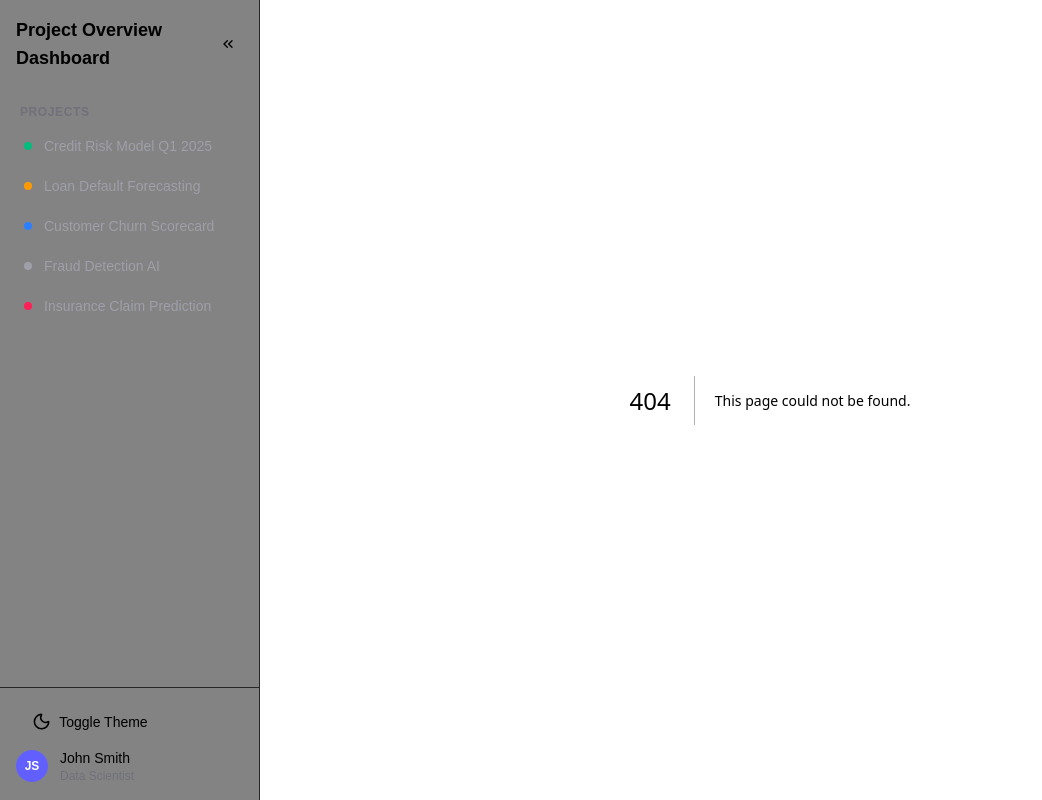
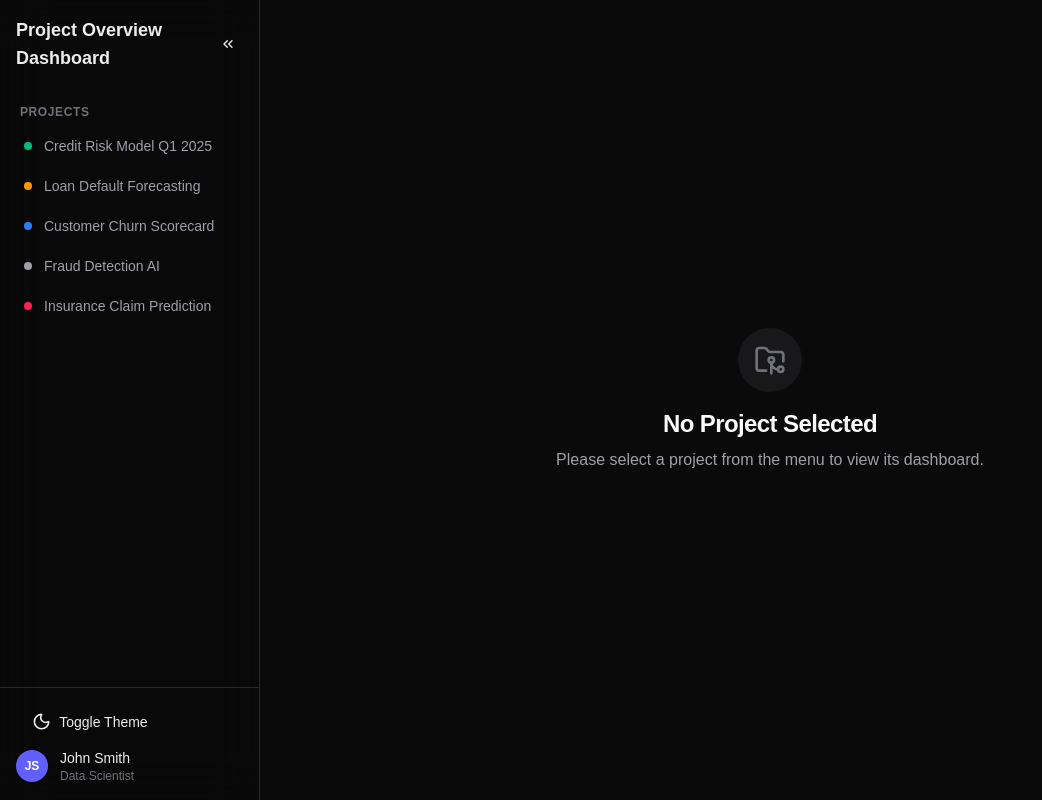
Before and after one commit to grkmpasaoglu/fe-casestudy, a Next.js app: page /project in a window 1280 px wide. Before the commit this address had no page. Shown: the whole page, without its empty margins (0-1042 px from the left). Built offline with nearby package versions, Linux system fonts and the light colour scheme.

Commit message:
page updated

```diff
--- /dev/null
+++ b/app/project/page.tsx
@@ -0,0 +1,20 @@
+import React from 'react'
+import { FolderGit2 } from 'lucide-react'
+
+export default function ProjectSelectPage() {
+    return (
+        <div className="flex h-full flex-col items-center justify-center space-y-4 p-8 text-center animate-in fade-in-50">
+            <div className="rounded-full bg-zinc-100 p-4 dark:bg-zinc-900">
+                <FolderGit2 className="h-8 w-8 text-zinc-500" />
+            </div>
+            <div className="max-w-md space-y-2">
+                <h1 className="text-2xl font-bold tracking-tight text-zinc-900 dark:text-zinc-50">
+                    No Project Selected
+                </h1>
+                <p className="text-zinc-500 dark:text-zinc-400">
+                    Please select a project from the menu to view its dashboard.
+                </p>
+            </div>
+        </div>
+    )
+}
```
